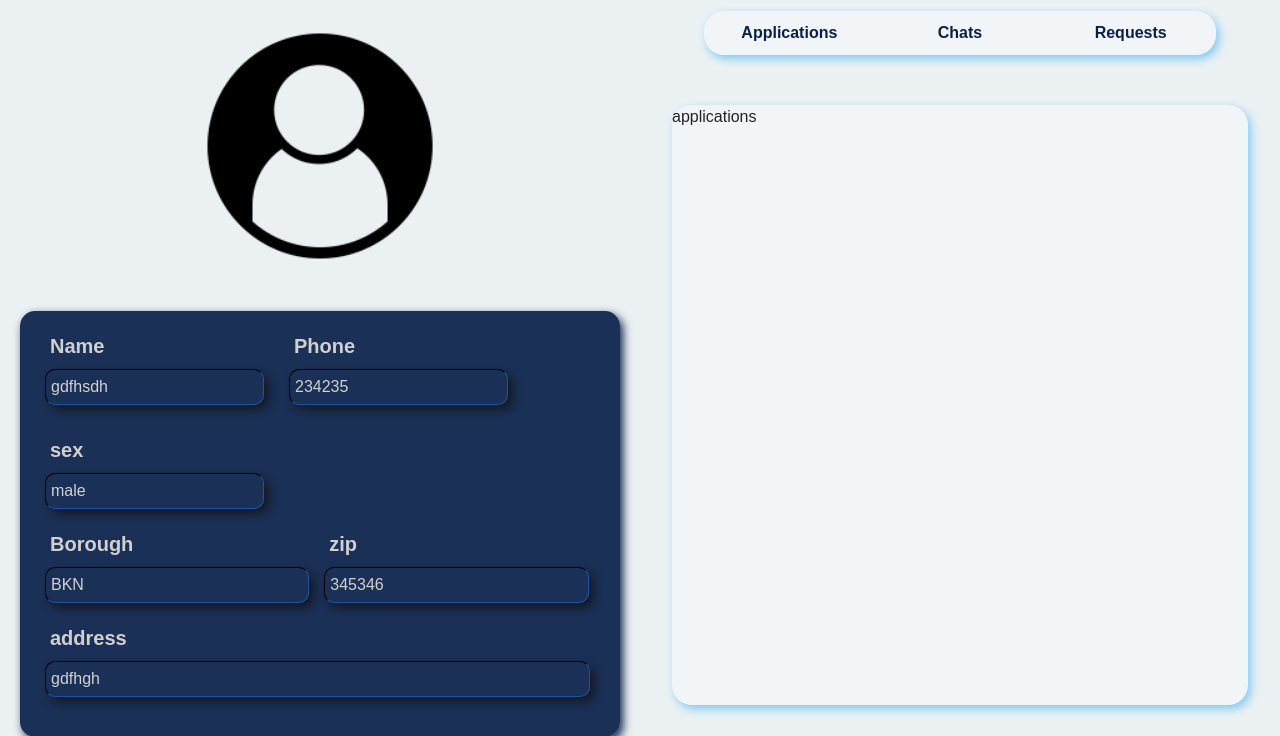
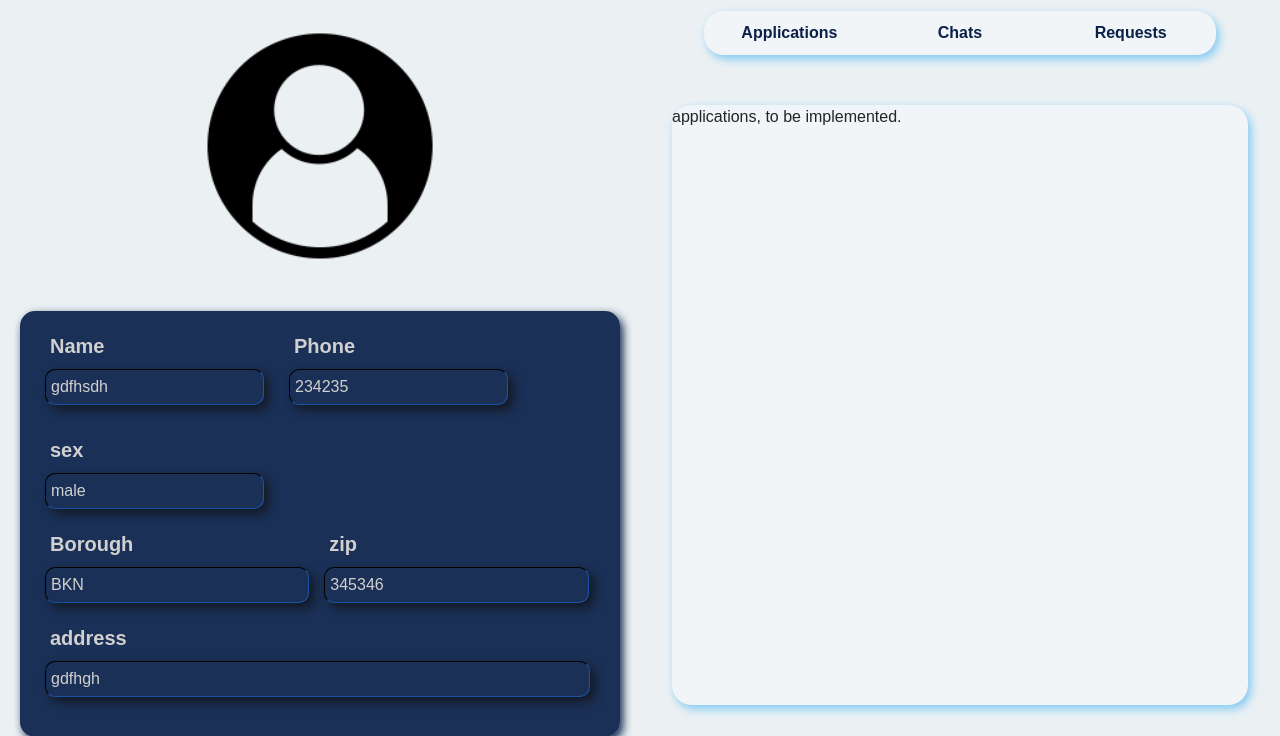
Before and after one commit to gcivil-nyu-org/Wednesday-Fall2023-Team-6, a Django app: template user/templates/user/account.html in a window 1280 px wide. Shown: the part 169-905 px from the top of the page. Run offline with Django 4.2, Linux system fonts and the light colour scheme; the template is opened without the code that fills it: values that come from a table or form of the project are taken from there, others are empty; data comes from the database, SQL or seed files in the repository.

Commit message:
skeleton of account page done

```diff
--- a/user/templates/user/account.html
+++ b/user/templates/user/account.html
@@ -94,15 +94,15 @@
         </div>
         <div class="content" id="applicationsContent">
             <!-- Content for Applications tab -->
-            <p>applications</p>
+            <p>applications, to be implemented.</p>
         </div>
         <div class="content" id="chatsContent" style="display: none;">
             <!-- Content for Chats tab -->
-            <p>chats</p>
+            <p>chats, to be implemented.</p>
         </div>
         <div class="content" id="requestsContent" style="display: none;">
             <!-- Content for Requests tab -->
-            <p>requests</p>
+            <p>requests, to be implemented.</p>
         </div>
     </div>
 </body>
```
